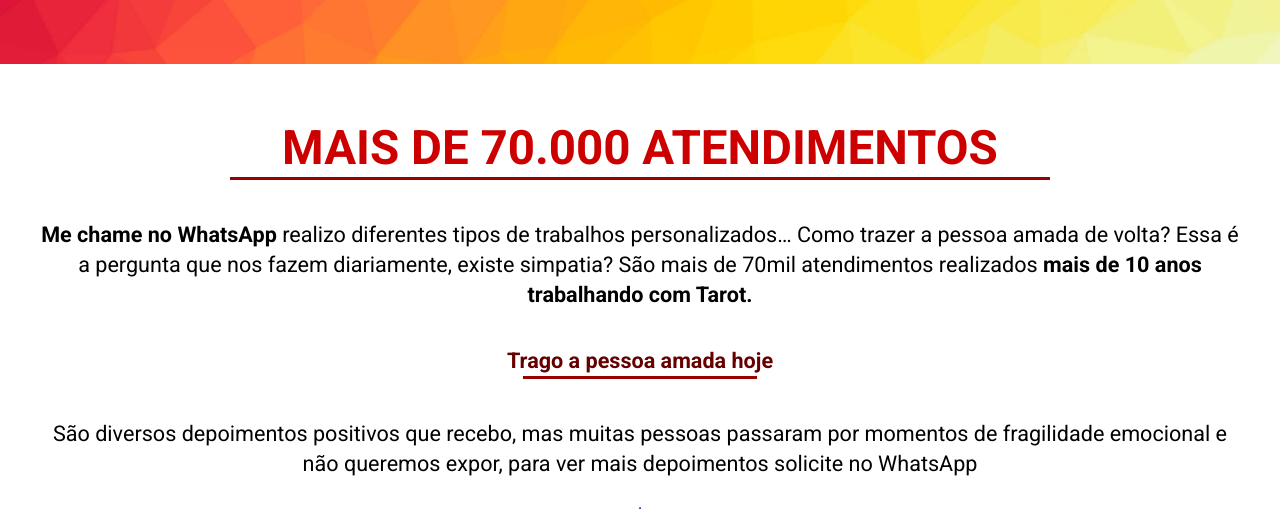
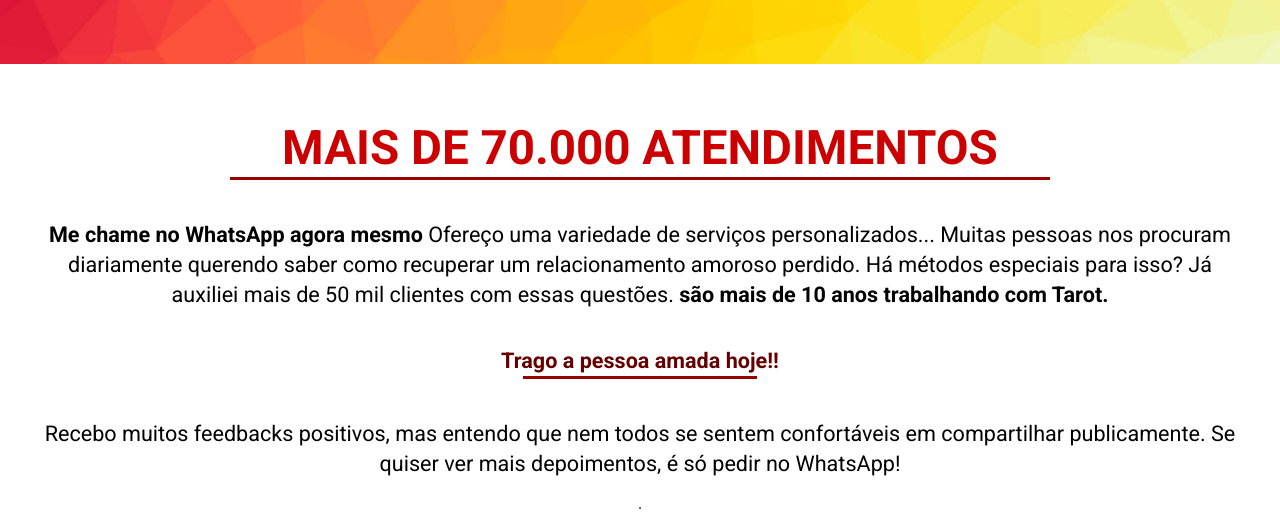
Before and after one commit to Feliphsenna/consultagratuita, a plain HTML site: page index.html in a window 1280 px wide. Shown: the part 717-1246 px from the top of the page. Drawn offline with nearby package versions, Linux system fonts and the light colour scheme.

Commit message:
Atualizar o index.html

```diff
--- a/index.html
+++ b/index.html
@@ -56,10 +56,10 @@
                 <div class="center active-select padding content_area" type="center" wd="1200" id="center-996910" bg-color2="rgba(0, 0, 0, 0)">
                     <h2 class="active-select font-big font-hard" type="title" id="title-453477" bg-color2="rgba(0, 0, 0, 0)" style="color: rgb(204, 0, 0);">MAIS DE 70.000 ATENDIMENTOS</h2>
                     <div class="active-select divisor" type="divisor" bg-color2="transparent" wd="820" style="width: 820px; max-height: 3px; background-color: rgb(153, 0, 0); background-image: url(&quot;undefined&quot;), linear-gradient(transparent 0%, transparent 100%);" mht="3" id="divisor-195087"></div>
-                    <p class="active-select font-big font-big-mobile" type="p" bg-color2="rgba(0, 0, 0, 0)" style="margin-top: 40px; margin-bottom: 40px; color: rgb(0, 0, 0);" id="p-927003" css-mt="40" css-mb="40"><b>Me chame no WhatsApp</b> realizo diferentes tipos de trabalhos personalizados… Como trazer a pessoa amada de volta? Essa é a pergunta que nos fazem diariamente, existe simpatia? São mais de 70mil atendimentos realizados <b>mais de 10 anos trabalhando com Tarot.</b></p>
-                    <h4 class="active-select font-medium font-medium-mobile" type="title" id="title-142860" bg-color2="rgba(0, 0, 0, 0)" css-mb="4" style="margin-bottom: 4px; color: rgb(102, 0, 0);">Trago a pessoa amada hoje</h4>
+                    <p class="active-select font-big font-big-mobile" type="p" bg-color2="rgba(0, 0, 0, 0)" style="margin-top: 40px; margin-bottom: 40px; color: rgb(0, 0, 0);" id="p-927003" css-mt="40" css-mb="40"><b>Me chame no WhatsApp agora mesmo</b> Ofereço uma variedade de serviços personalizados... Muitas pessoas nos procuram diariamente querendo saber como recuperar um relacionamento amoroso perdido. Há métodos especiais para isso? Já auxiliei mais de 50 mil clientes com essas questões.<b> são mais de 10 anos trabalhando com Tarot.</b></p>
+                    <h4 class="active-select font-medium font-medium-mobile" type="title" id="title-142860" bg-color2="rgba(0, 0, 0, 0)" css-mb="4" style="margin-bottom: 4px; color: rgb(102, 0, 0);">Trago a pessoa amada hoje!!</h4>
                     <div class="active-select divisor" type="divisor" id="divisor-195063" bg-color2="transparent" wd="234" style="width: 234px; max-height: 3px; background-color: rgb(153, 0, 0); background-image: url(&quot;undefined&quot;), linear-gradient(transparent 0%, transparent 100%);" mht="3"></div>
-                    <p class="active-select font-big font-big-mobile" type="p" id="p-794761" bg-color2="rgba(0, 0, 0, 0)" style="margin-top: 40px; color: rgb(0, 0, 0);" css-mt="40">São diversos depoimentos positivos que recebo, mas muitas pessoas passaram por momentos de fragilidade emocional e não queremos expor, para ver mais depoimentos solicite no WhatsApp</p>
+                    <p class="active-select font-big font-big-mobile" type="p" id="p-794761" bg-color2="rgba(0, 0, 0, 0)" style="margin-top: 40px; color: rgb(0, 0, 0);" css-mt="40">Recebo muitos feedbacks positivos, mas entendo que nem todos se sentem confortáveis em compartilhar publicamente. Se quiser ver mais depoimentos, é só pedir no WhatsApp!</p>
                     <div class="sort"><span>.</span></div>
                     <div class="resizeL"></div>
                     <div class="resizeR"></div>
```
